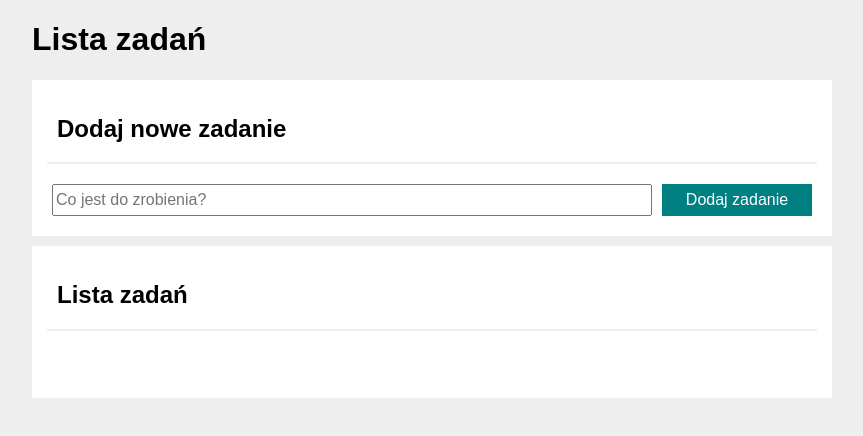
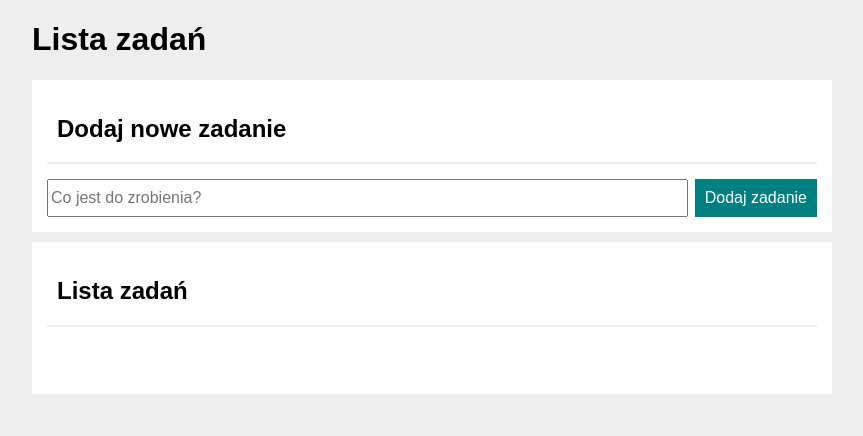
Before and after one commit to BartoszKoza/todos-list-react, a React (Create React App) app: page / in a window 1280 px wide. Shown: the top 436 px of the page, without its empty margins (208-1071 px from the left). Built offline with nearby package versions, Linux system fonts and the light colour scheme.

Commit message:
added styled-components to Form

```diff
--- a/src/Form/index.js
+++ b/src/Form/index.js
@@ -1,7 +1,7 @@
-import "./style.css";
 import { useState, useRef } from "react";
+import { AddTaskButton, Input, Structure } from "./styled";
 
-const Form = ({addNewTask}) => {
+const Form = ({ addNewTask }) => {
   const [newTaskContent, setNewTaskContent] = useState("");
 
   const onFormSubmit = (event) => {
@@ -17,19 +17,20 @@ const Form = ({addNewTask}) => {
   };
 
   return (
-    <form className="form flex" onSubmit={onFormSubmit}>
-      <input
+    <Structure onSubmit={onFormSubmit}>
+      <Input
         ref={inputRef}
         value={newTaskContent}
         type="text"
         placeholder="Co jest do zrobienia?"
-        className="flex__item flex__item--first"
         autofocus
         onChange={({ target }) => setNewTaskContent(target.value)}
         required
       />
-      <button onClick={focusInput} className="addTaskButton flex__item">Dodaj zadanie</button>
-    </form>
+      <AddTaskButton onClick={focusInput}>
+        Dodaj zadanie
+      </AddTaskButton>
+    </Structure>
   );
 };
 export default Form;
--- a/src/Form/style.css
+++ /dev/null
@@ -1,28 +0,0 @@
-.flex {
-  padding-top: 15px;
-  display: flex;
-  flex-wrap: wrap;
-}
-
-.flex__item {
-  margin: 5px;
-  flex-basis: 150px;
-  max-width: 1000px;
-}
-
-.flex__item--first {
-  flex-grow: 1;
-}
-.addTaskButton {
-  background-color: teal;
-  color: white;
-  border: none;
-  padding: 7px;
-  transition: 1s;
-}
-
-.addTaskButton:hover {
-  background-color: hsl(180, 100%, 30%);
-  transform: scale(1.07);
-  cursor: pointer;
-}
--- /dev/null
+++ b/src/Form/styled.js
@@ -0,0 +1,46 @@
+import styled, { css } from "styled-components";
+
+export const Structure = styled.form`
+  padding-top: 15px;
+  display: flex;
+  flex-wrap: wrap;
+
+  @media (max-width: 797px) {
+    flex-direction: column;
+    align-items: stretch;
+  }
+
+`;
+
+export const Input = styled.input`
+  flex-basis: 170px;
+  max-width: 1000px;
+  flex-grow: 1;
+
+  @media (max-width: 797px) {
+    margin-bottom: 10px;
+    width: 100%;
+    height: 10px;
+    flex-basis: 40px;
+  }
+`;
+
+export const AddTaskButton = styled.button`
+  background-color: teal;
+  color: white;
+  border: none;
+  padding: 10px;
+  transition: 1s;
+  margin-left: 7px;
+
+  &:hover {
+    background-color: hsl(180, 100%, 30%);
+    transform: scale(1.07);
+    cursor: pointer;
+  }
+
+  @media (max-width: 797px) {
+    margin-left: 0;
+    width: 100%;
+  }
+`;
```
